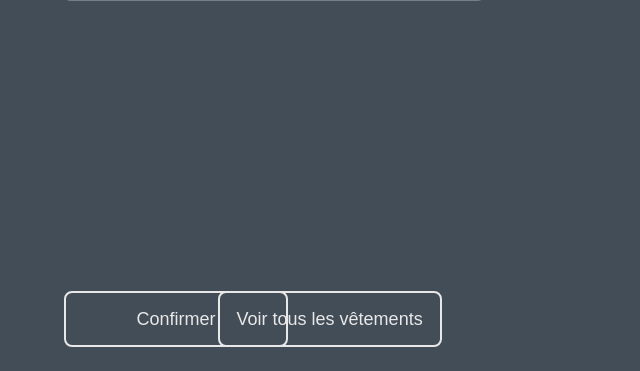
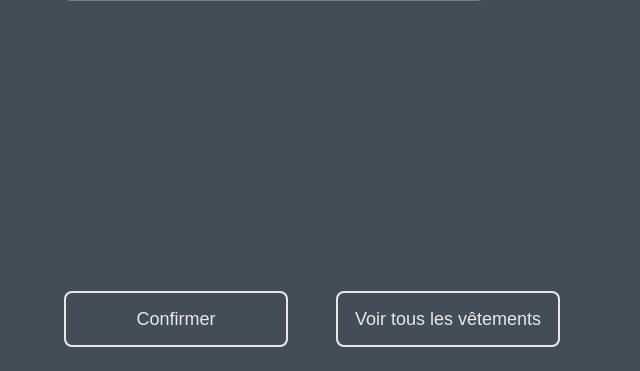
Before and after one commit to agnlt64/vinted-uploader, a Flask app: page / in a window 1280 px wide. Shown: the part 429-800 px from the top of the page, without its empty margins (0-640 px from the left). Run offline with Flask 3, Linux system fonts and the light colour scheme; some libraries are stand-ins or nearby versions; some web fonts are replaced.

Commit message:
fix buttons overlap

```diff
--- a/static/css/index.css
+++ b/static/css/index.css
@@ -140,9 +140,11 @@ a {
     padding-left: 1rem;
 }
 
-.bottom {
+.buttons-container {
     position: absolute;
     top: 90%;
+    display: flex;
+    gap: 3rem;
 }
 
 .see-all {
--- a/templates/index.html
+++ b/templates/index.html
@@ -104,8 +104,10 @@
             <button type="submit" class="button">Ajouter des photos</button>
             <div class="images-container"></div>
         </div> -->
-        <button type="submit" class="button bottom" hx-post="/items/upload" hx-swap="innerHTML" hx-target="#body">Confirmer</button>
     </form>
-    <button type="submit" class="button bottom see-all" hx-get="/items/all" hx-swap="innerHTML" hx-target="#body">Voir tous les vêtements</button>
+    <div class="buttons-container">
+        <button type="submit" class="button" hx-post="/items/upload" hx-swap="innerHTML" hx-target="#body">Confirmer</button>
+        <button type="submit" class="button" hx-get="/items/all" hx-swap="innerHTML" hx-target="#body">Voir tous les vêtements</button>
+    </div>
 </section>
 {% endblock %}
```
